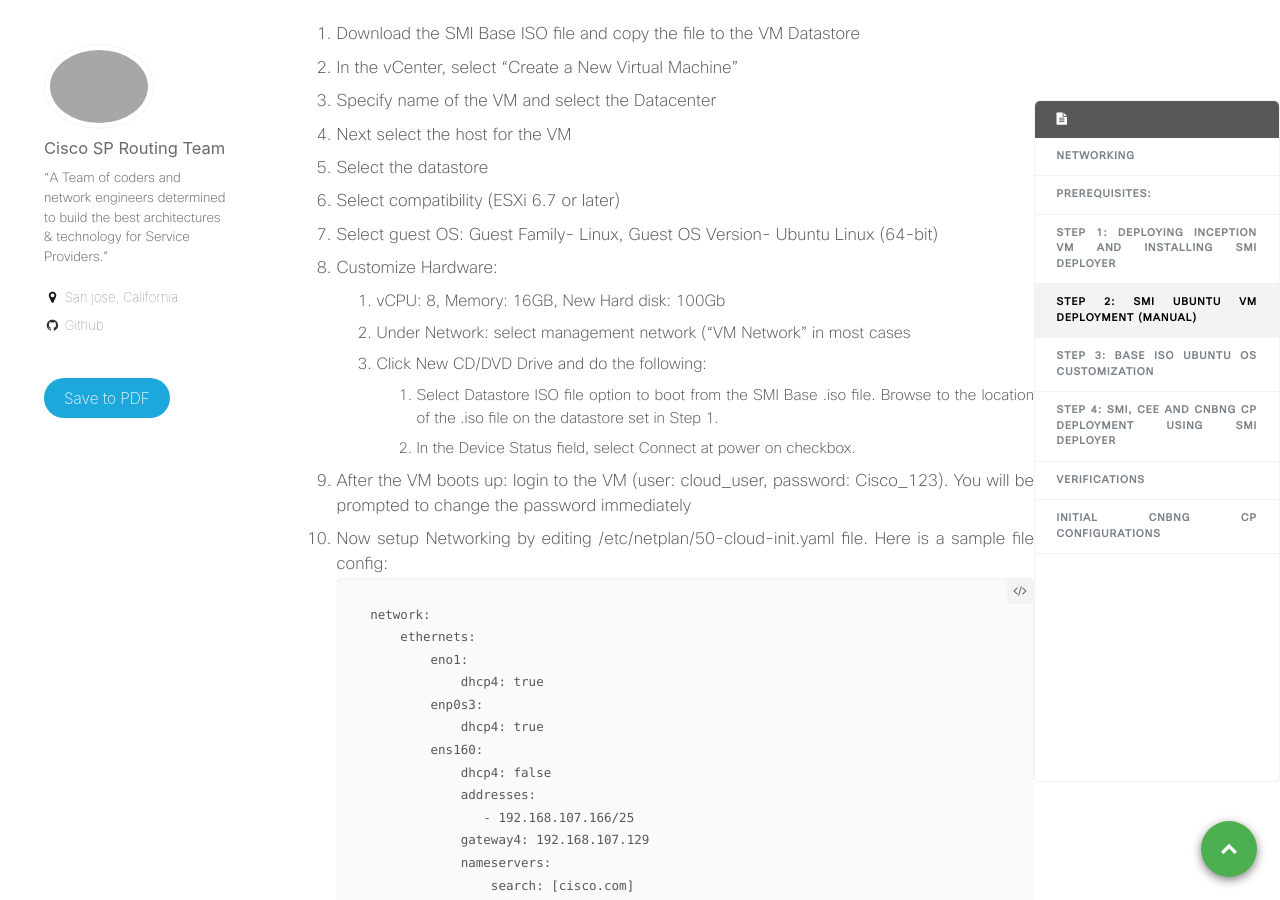
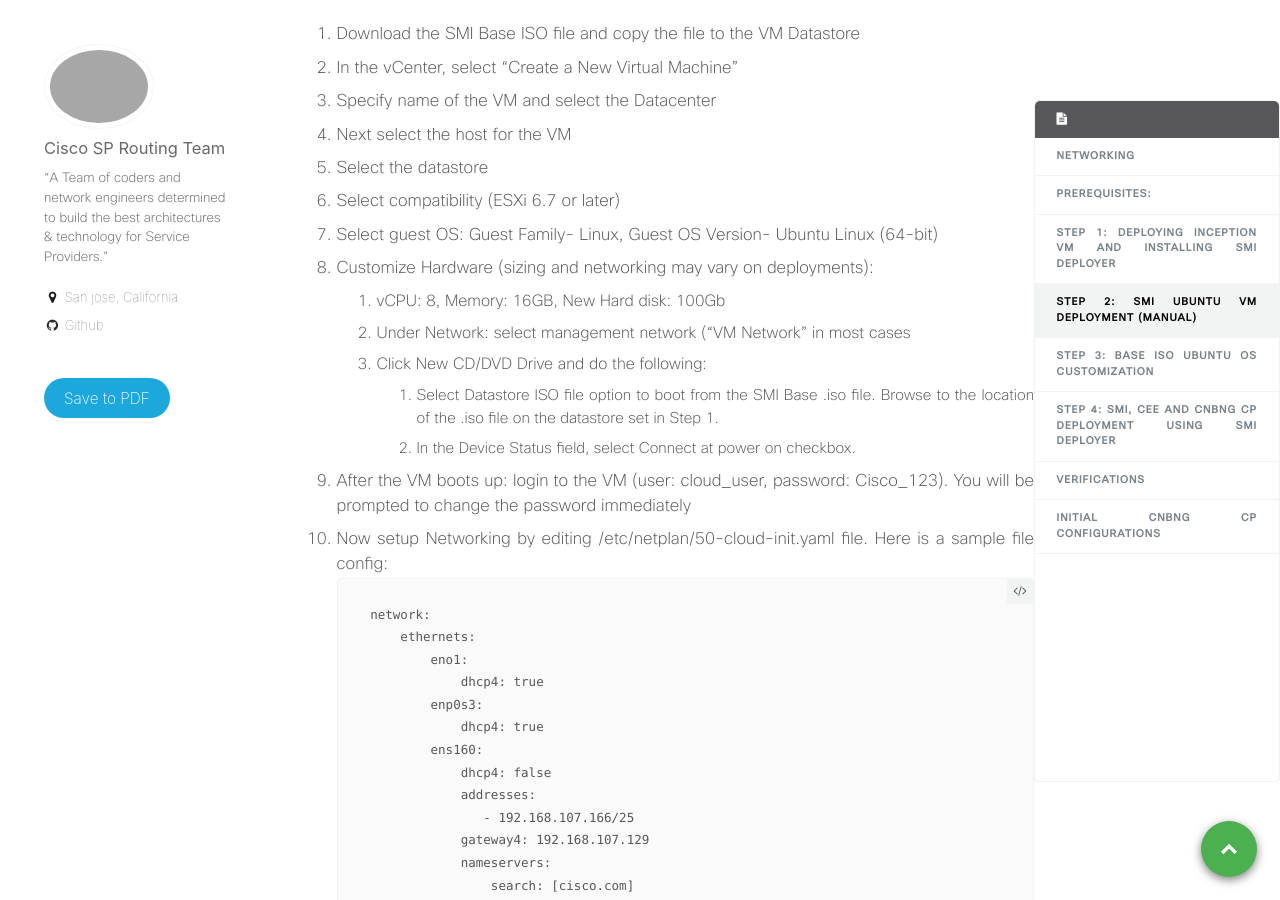
Before and after one commit to xrdocs/cnbng, a Jekyll site: the page built from _tutorials/cnbng-cp-aio-single-vm-deployment-guide-any-vm-environment.md, in a window 1280 px wide and 900 px high, scrolled down 1783 px. Built offline with Jekyll 4.4.1, drawn with Linux system fonts in a browser that asks for light colours; comment, search, counter and statistics services are not loaded.

Commit message:
Update cnbng-cp-aio-single-vm-deployment-guide-any-vm-environment.md

```diff
--- a/_tutorials/cnbng-cp-aio-single-vm-deployment-guide-any-vm-environment.md
+++ b/_tutorials/cnbng-cp-aio-single-vm-deployment-guide-any-vm-environment.md
@@ -44,7 +44,7 @@ SMI Ubuntu VM can be deployed using any standard VM deployment procedure in a gi
 1. Select the datastore
 1. Select compatibility (ESXi 6.7 or later)
 1. Select guest OS: Guest Family- Linux, Guest OS Version- Ubuntu Linux (64-bit)
-1. Customize Hardware:
+1. Customize Hardware (sizing and networking may vary on deployments):
 	1. vCPU: 8, Memory: 16GB, New Hard disk: 100Gb
 	1. Under Network: select management network ("VM Network" in most cases
 	1. Click New CD/DVD Drive and do the following:
```
